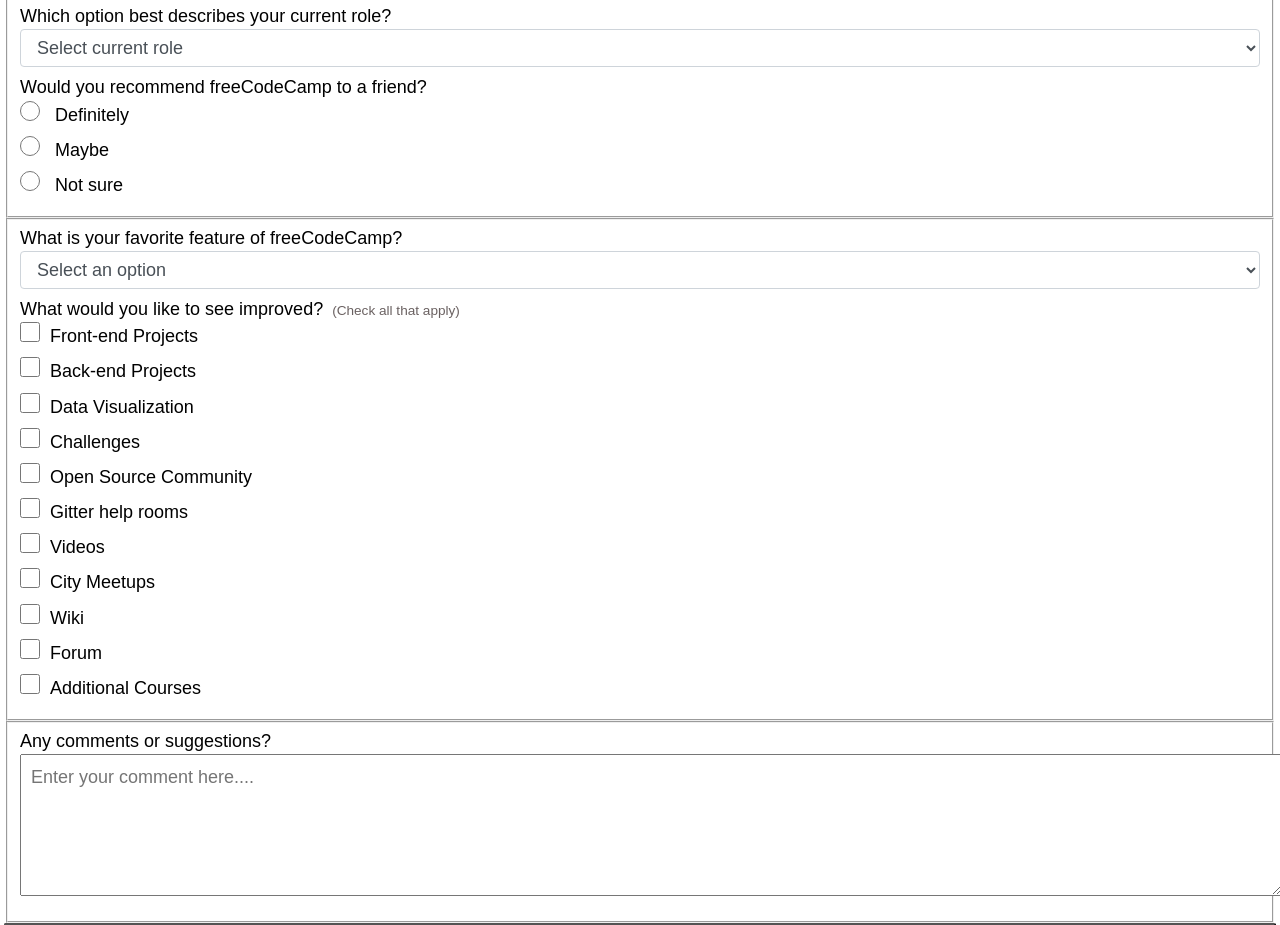
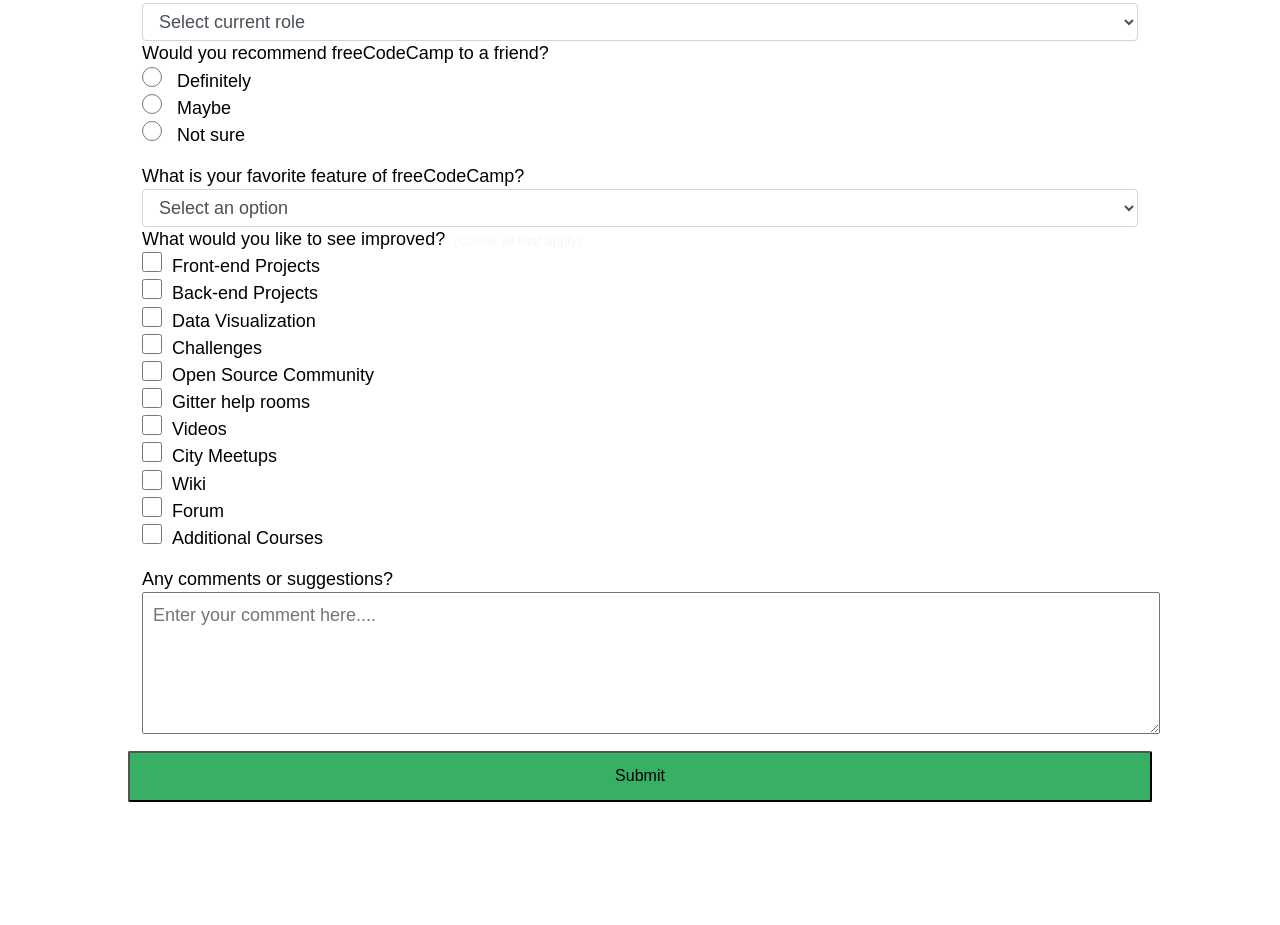
Before and after one commit to rising-dancho/freecodecamp, a plain HTML site: page survey_form_mine/index.html in a window 1280 px wide. Shown: the part 389-1314 px from the top of the page. After the commit the page ends 1191 px from the top, so only its background shows below. Drawn offline with Linux system fonts and the light colour scheme.

Commit message:
reworkers!! the drem is alayb!! tenks kya wel!!

```diff
--- /dev/null
+++ b/experiment/styles.css
@@ -0,0 +1,11 @@
+body{
+    width: 100%;
+    height: 100vh;
+    margin: 0;
+    background-color: #1b1b32;
+    color: #f5f6f7
+}
+label{
+    display: block;
+    margin: 0.5rem 0;
+}
--- a/registration_form/styles.css
+++ /dev/null
@@ -1,76 +0,0 @@
-body {
-  width: 100%;
-  height: 100vh;
-  margin: 0;
-  background-color: #1b1b32;
-  color: #f5f6f7;
-  font-family: Tahoma;
-  font-size: 16px;
-}
-
-h1, p {
-  margin: 1em auto;
-  text-align: center;
-}
-
-form {
-  width: 60vw;
-  max-width: 500px;
-  min-width: 300px;
-  margin: 0 auto;
-  padding-bottom: 2em;
-}
-
-fieldset {
-  border: none;
-  padding: 2rem 0;
-  border-bottom: 3px solid #3b3b4f;
-}
-
-fieldset:last-of-type {
-  border-bottom: none;
-}
-
-label {
-  display: block;
-  margin: 0.5rem 0;
-}
-
-input,
-textarea,
-select {
-  margin: 10px 0 0 0;
-  width: 100%;
-  min-height: 2em;
-}
-
-input, textarea {
-  background-color: #0a0a23;
-  border: 1px solid #0a0a23;
-  color: #ffffff;
-}
-
-.inline {
-  width: unset;
-  margin: 0 0.5em 0 0;
-  vertical-align: middle;
-}
-
-input[type="submit"] {
-  display: block;
-  width: 60%;
-  margin: 1em auto;
-  height: 2em;
-  font-size: 1.1rem;
-  background-color: #3b3b4f;
-  border-color: white;
-  min-width: 300px;
-}
-
-input[type="file"] {
-  padding: 1px 2px;
-}
-
-a{
-  color: #dfdfe2;
-}
--- a/survey_form_mine/index.html
+++ b/survey_form_mine/index.html
@@ -8,7 +8,7 @@
   <body>
     <h1 id="title" class="text-center">freeCodeCamp Survey Form</h1>
     <p id="description" class="text-center">Thank you for taking the time to help us improve the platform</p>
-    <form method="post" id="survey-form">
+    <form method="post" id="survey-form" method="post">
       <fieldset>
         <label id="name-label">Name:
           <input
--- a/survey_form_mine/styles.css
+++ b/survey_form_mine/styles.css
@@ -7,15 +7,21 @@
     font-size: 1rem;
     font-weight: 400;
     line-height: 1.4;
+    padding: 0.25rem;
+    width: 80%;
+    height: 100vh;
     margin: 0 auto 1.25rem auto;
-    padding: 0.25rem;
+
+  }
+  fieldset{
+    border: 0;
   }
 
   label{
     display: block;
     align-items: center;
     font-size: 1.125rem;
-    margin-bottom: 0.5rem;
+    margin-bottom: 0.5rem 0;
   }
 
   input,
@@ -59,7 +65,7 @@
   .clue{
     margin-left: 0.25rem;
     font-size:0.85rem;
-    color: #190b0ba5;
+    color: #f5f6f7;
   }
 
   .input-radio,
```
Also changed, not shown: experiment/index.html (added, +27 -0 lines), registration_form/index.html (deleted, +0 -44 lines).
